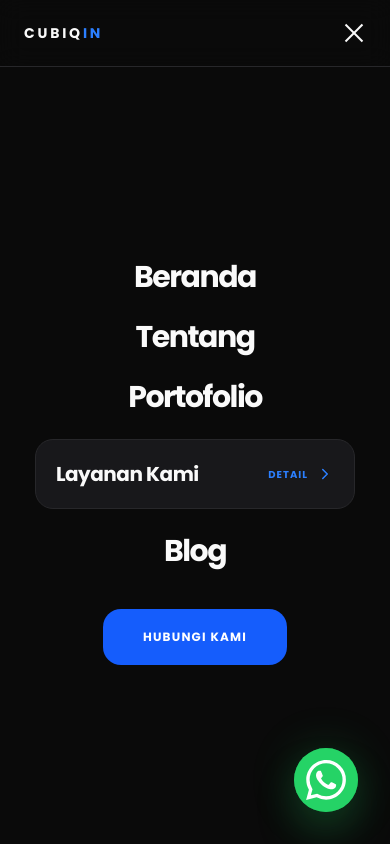
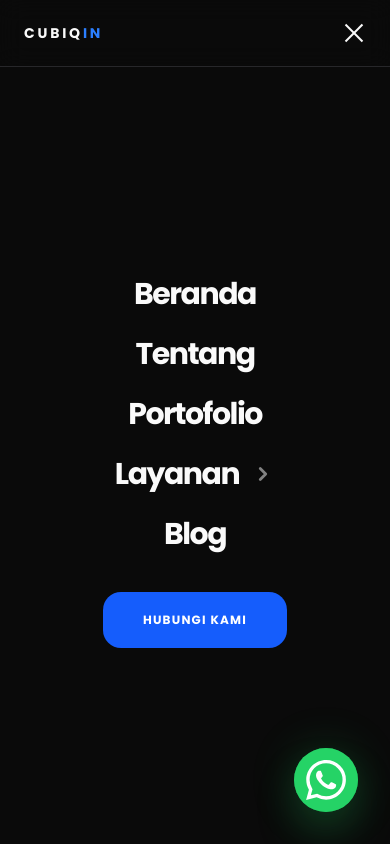
Before and after one commit to rafiakbar14/cubiqin, a Next.js app: page / in a window 390 px wide. Both pictures are taken after a click on the button 354 px from the left and 33 px from the top of the page. Shown: the top 844 px of the page. Built offline with nearby package versions, Linux system fonts and the light colour scheme.

Commit message:
style: harmonize mobile layanan trigger with other nav links

```diff
--- a/src/components/Navbar.tsx
+++ b/src/components/Navbar.tsx
@@ -174,13 +174,10 @@ export default function Navbar() {
                             {/* Trigger for Services Submenu */}
                             <button
                                 onClick={() => setMenuLevel(1)}
-                                className={`flex items-center justify-between w-full max-w-xs p-5 rounded-2xl bg-[#18181b] border border-[#27272a] text-[#fafafa] transition-all duration-500 delay-150 ${isOpen ? 'translate-y-0 opacity-100' : 'translate-y-8 opacity-0'}`}
+                                className={`text-3xl font-bold tracking-tighter text-[#fafafa] hover:text-blue-500 transition-all duration-500 flex items-center gap-3 ${isOpen ? 'translate-y-0 opacity-100' : 'translate-y-8 opacity-0'}`}
+                                style={{ transitionDelay: `${3 * 50}ms` }}
                             >
-                                <span className="text-xl font-bold tracking-tight">Layanan Kami</span>
-                                <div className="flex items-center gap-2 text-blue-500">
-                                    <span className="text-[10px] font-bold uppercase tracking-widest">Detail</span>
-                                    <ChevronDown className="-rotate-90" size={18} />
-                                </div>
+                                Layanan <ChevronDown className="-rotate-90 opacity-50 px-px" size={24} strokeWidth={3} />
                             </button>
 
                             {navLinks.slice(3).map((link, idx) => (
```
